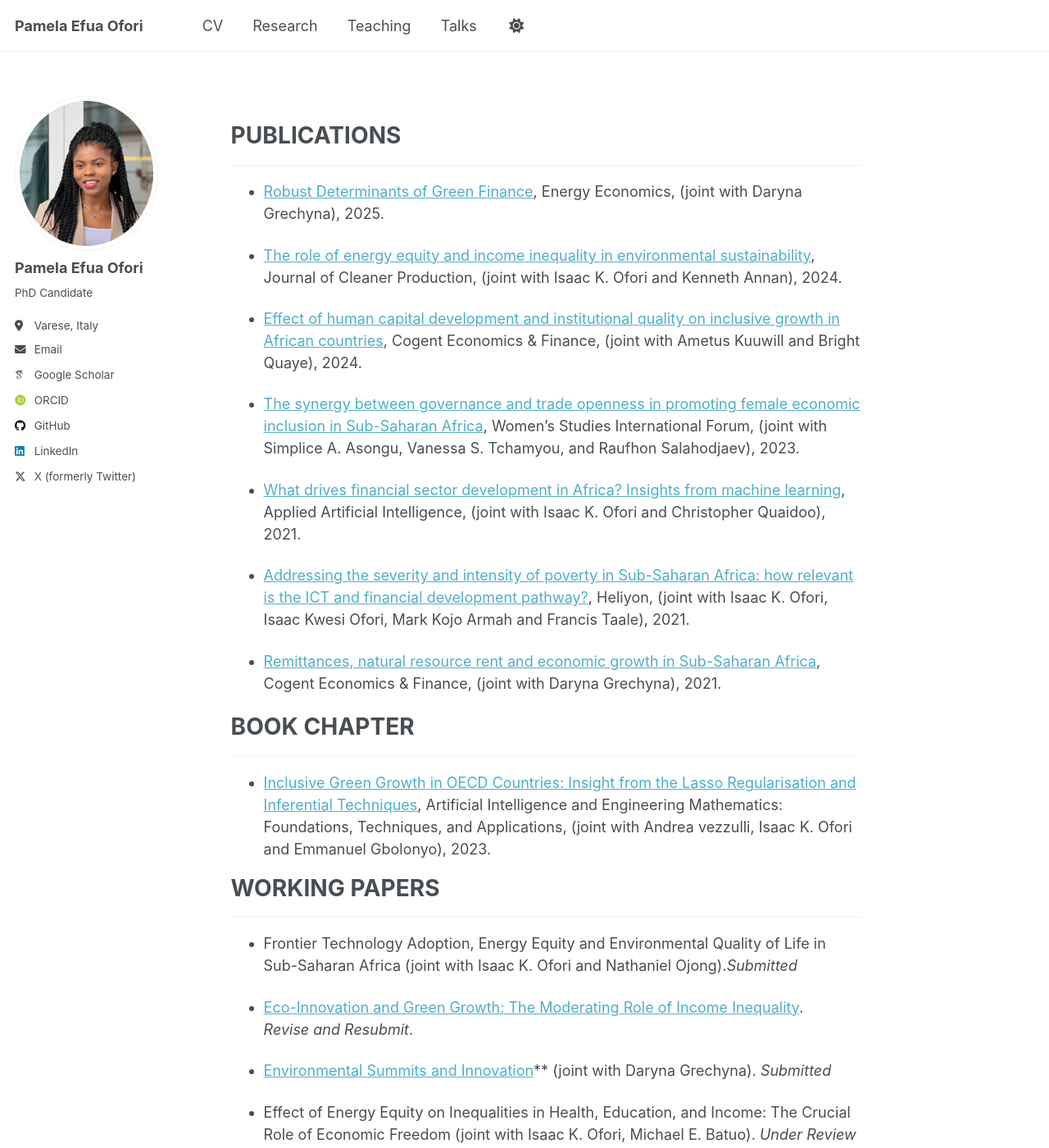
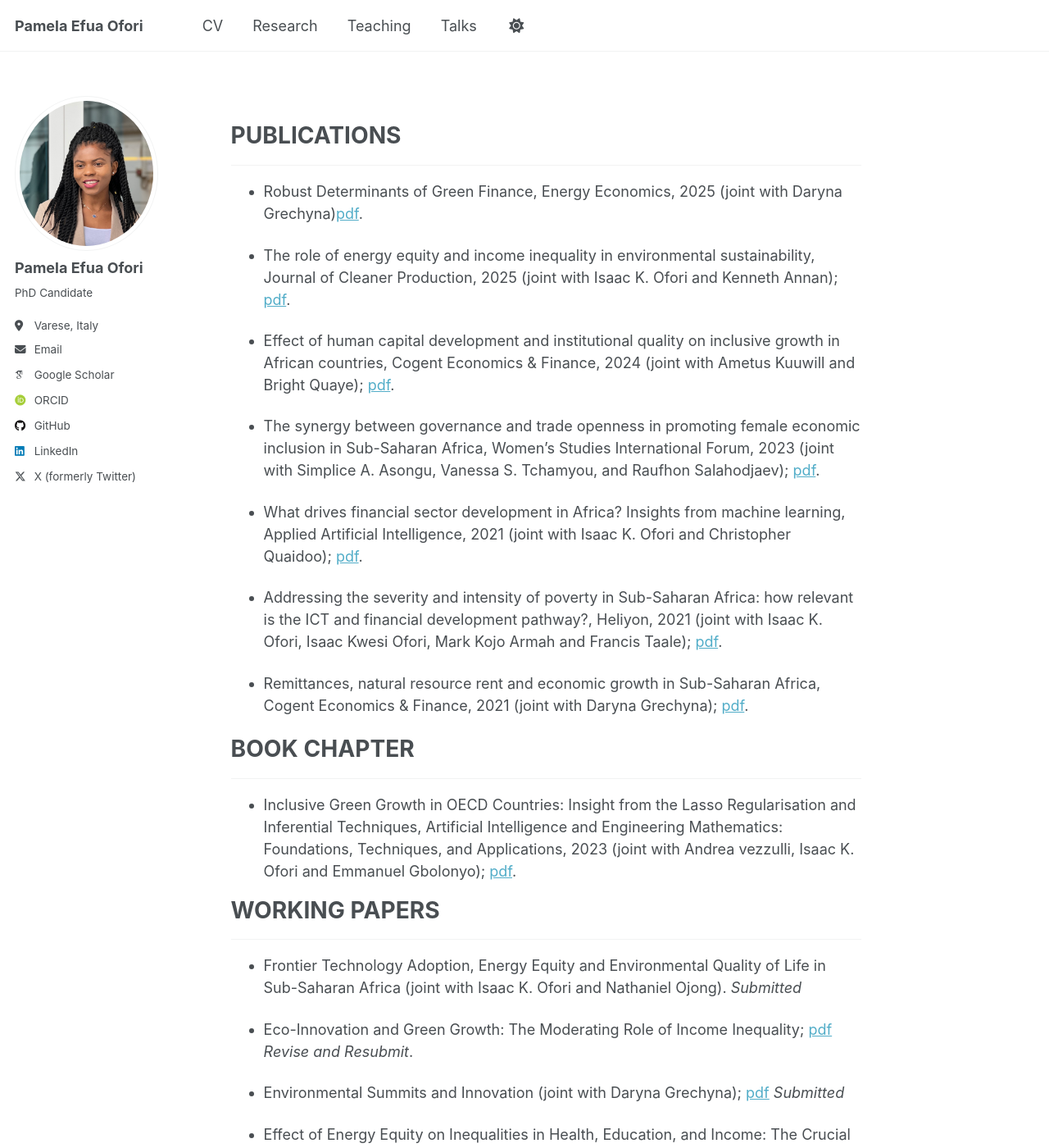
Before and after one commit to PEOFORI/peofori.github.io, a Jekyll site: the page built from _pages/research.md, in a window 1280 px wide and 1400 px high. Shown: the whole window at 82% size. Built offline with Jekyll 4.4.1, drawn with Linux system fonts in a browser that asks for light colours; some web fonts are replaced; a script that is not in the unit is left out; some of the changed text lies outside the part shown.

Commit message:
Update research.md

```diff
--- a/_pages/research.md
+++ b/_pages/research.md
@@ -13,37 +13,37 @@ height="0" width="0" style="display:none;visibility:hidden"></iframe></noscript>
 
 #  PUBLICATIONS
 - - -
-- [Robust Determinants of Green Finance](https://doi.org/10.1016/j.eneco.2025.109003), Energy Economics, (joint with Daryna Grechyna), 2025. <br/>
+- Robust Determinants of Green Finance, Energy Economics, 2025 (joint with Daryna Grechyna)[pdf](https://doi.org/10.1016/j.eneco.2025.109003). <br/>
 
-- [The role of energy equity and income inequality in environmental sustainability](https://www.sciencedirect.com/science/article/pii/S0959652624026325), Journal of Cleaner Production, (joint with Isaac K. Ofori and Kenneth Annan), 2024. <br/>
+- The role of energy equity and income inequality in environmental sustainability, Journal of Cleaner Production, 2025 (joint with Isaac K. Ofori and Kenneth Annan); [pdf](https://www.sciencedirect.com/science/article/pii/S0959652624026325). <br/>
 
-- [Effect of human capital development and institutional quality on inclusive growth in African countries](https://www.tandfonline.com/doi/pdf/10.1080/23322039.2024.2357155), Cogent Economics & Finance, (joint with Ametus Kuuwill and Bright Quaye), 2024. <br/>
+- Effect of human capital development and institutional quality on inclusive growth in African countries, Cogent Economics & Finance, 2024 (joint with Ametus Kuuwill and Bright Quaye); [pdf](https://www.tandfonline.com/doi/pdf/10.1080/23322039.2024.2357155). <br/>
 
-- [The synergy between governance and trade openness in promoting female economic inclusion in Sub-Saharan Africa](https://doi.org/10.1016/j.wsif.2022.102672), Women's Studies International Forum, (joint with Simplice A. Asongu, Vanessa S. Tchamyou, and Raufhon Salahodjaev), 2023. <br/>
+- The synergy between governance and trade openness in promoting female economic inclusion in Sub-Saharan Africa, Women's Studies International Forum, 2023 (joint with Simplice A. Asongu, Vanessa S. Tchamyou, and Raufhon Salahodjaev); [pdf](https://doi.org/10.1016/j.wsif.2022.102672). <br/>
 
-- [What drives financial sector development in Africa? Insights from machine learning](https://doi.org/10.1080/08839514.2021.1999597), Applied Artificial Intelligence, (joint with Isaac K. Ofori and Christopher Quaidoo), 2021. <br/>
+- What drives financial sector development in Africa? Insights from machine learning, Applied Artificial Intelligence, 2021 (joint with Isaac K. Ofori and Christopher Quaidoo); [pdf](https://doi.org/10.1080/08839514.2021.1999597). <br/>
 
-- [Addressing the severity and intensity of poverty in Sub-Saharan Africa: how relevant is the ICT and financial development pathway?](https://doi.org/10.1016/j.heliyon.2021.e08156), Heliyon, (joint with Isaac K. Ofori, Isaac Kwesi Ofori, Mark Kojo Armah and Francis Taale), 2021. <br/>
+- Addressing the severity and intensity of poverty in Sub-Saharan Africa: how relevant is the ICT and financial development pathway?, Heliyon, 2021 (joint with Isaac K. Ofori, Isaac Kwesi Ofori, Mark Kojo Armah and Francis Taale); [pdf](https://doi.org/10.1016/j.heliyon.2021.e08156). <br/>
 
-- [Remittances, natural resource rent and economic growth in Sub-Saharan Africa](https://doi.org/10.1080/23322039.2021.1979305), Cogent Economics & Finance, (joint with Daryna Grechyna), 2021. <br/>
+- Remittances, natural resource rent and economic growth in Sub-Saharan Africa, Cogent Economics & Finance, 2021 (joint with Daryna Grechyna); [pdf](https://doi.org/10.1080/23322039.2021.1979305). <br/>
 
 # BOOK CHAPTER
 - - -
-- [Inclusive Green Growth in OECD Countries: Insight from the Lasso Regularisation and Inferential Techniques](https://www.taylorfrancis.com/chapters/edit/10.1201/9781003283980-18/inclusive-green-growth-oecd-countries-insight-lasso-regularization-inferential-techniques-andrea-vezzulli-isaac-ofori-pamela-ofori-emmanuel-gbolonyo), Artificial Intelligence and Engineering Mathematics: Foundations, Techniques, and Applications, (joint with Andrea vezzulli, Isaac K. Ofori and Emmanuel Gbolonyo), 2023. <br/>
+- Inclusive Green Growth in OECD Countries: Insight from the Lasso Regularisation and Inferential Techniques, Artificial Intelligence and Engineering Mathematics: Foundations, Techniques, and Applications, 2023 (joint with Andrea vezzulli, Isaac K. Ofori and Emmanuel Gbolonyo); [pdf](https://www.taylorfrancis.com/chapters/edit/10.1201/9781003283980-18/inclusive-green-growth-oecd-countries-insight-lasso-regularization-inferential-techniques-andrea-vezzulli-isaac-ofori-pamela-ofori-emmanuel-gbolonyo). <br/>
 
 
 # WORKING PAPERS
 - - -
-- Frontier Technology Adoption, Energy Equity and Environmental Quality of Life in Sub-Saharan Africa (joint with Isaac K. Ofori and Nathaniel Ojong).*Submitted* <br/>
+- Frontier Technology Adoption, Energy Equity and Environmental Quality of Life in Sub-Saharan Africa (joint with Isaac K. Ofori and Nathaniel Ojong). *Submitted* <br/>
 
-- [Eco-Innovation and Green Growth: The Moderating Role of Income Inequality](https://papers.ssrn.com/sol3/papers.cfm?abstract_id=5457114). <br/>
+- Eco-Innovation and Green Growth: The Moderating Role of Income Inequality; [pdf](https://papers.ssrn.com/sol3/papers.cfm?abstract_id=5457114) <br/>
 *Revise and Resubmit*. <br/>
 
-- [Environmental Summits and Innovation](https://www.ifo.de/DocDL/cesifo1_wp12120.pdf)** (joint with Daryna Grechyna). *Submitted* <br/>
+- Environmental Summits and Innovation (joint with Daryna Grechyna); [pdf](https://www.ifo.de/DocDL/cesifo1_wp12120.pdf) *Submitted* <br/>
 
 - Effect of Energy Equity on Inequalities in Health, Education, and Income: The Crucial Role of Economic Freedom (joint with Isaac K. Ofori, Michael E. Batuo). *Under Review* <br/>
 
-- [Effects of Innovation and Economic Freedom on Female Economic Inclusion](https://www.econstor.eu/bitstream/10419/298786/1/Ofori-Female-Economic-Inclusion.pdf), (Joint with Isaac K. Ofori and Paolo Castelnovo). *Under Review* <br/>
+- Effects of Innovation and Economic Freedom on Female Economic Inclusion (Joint with Isaac K. Ofori and Paolo Castelnovo); [pdf](https://www.econstor.eu/bitstream/10419/298786/1/Ofori-Female-Economic-Inclusion.pdf) *Under Review* <br/>
 
 
 # WORK IN PROGRESS
```
